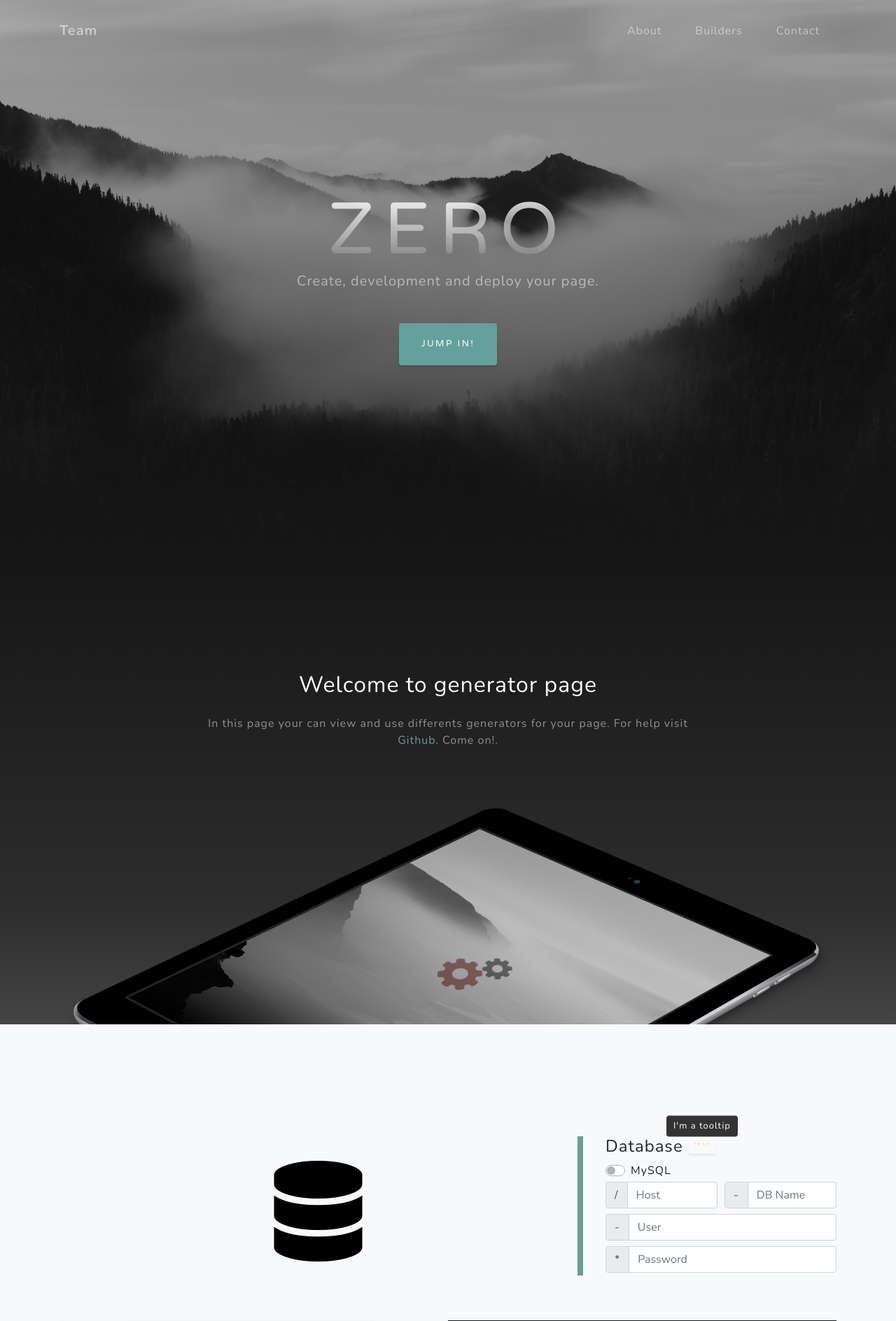
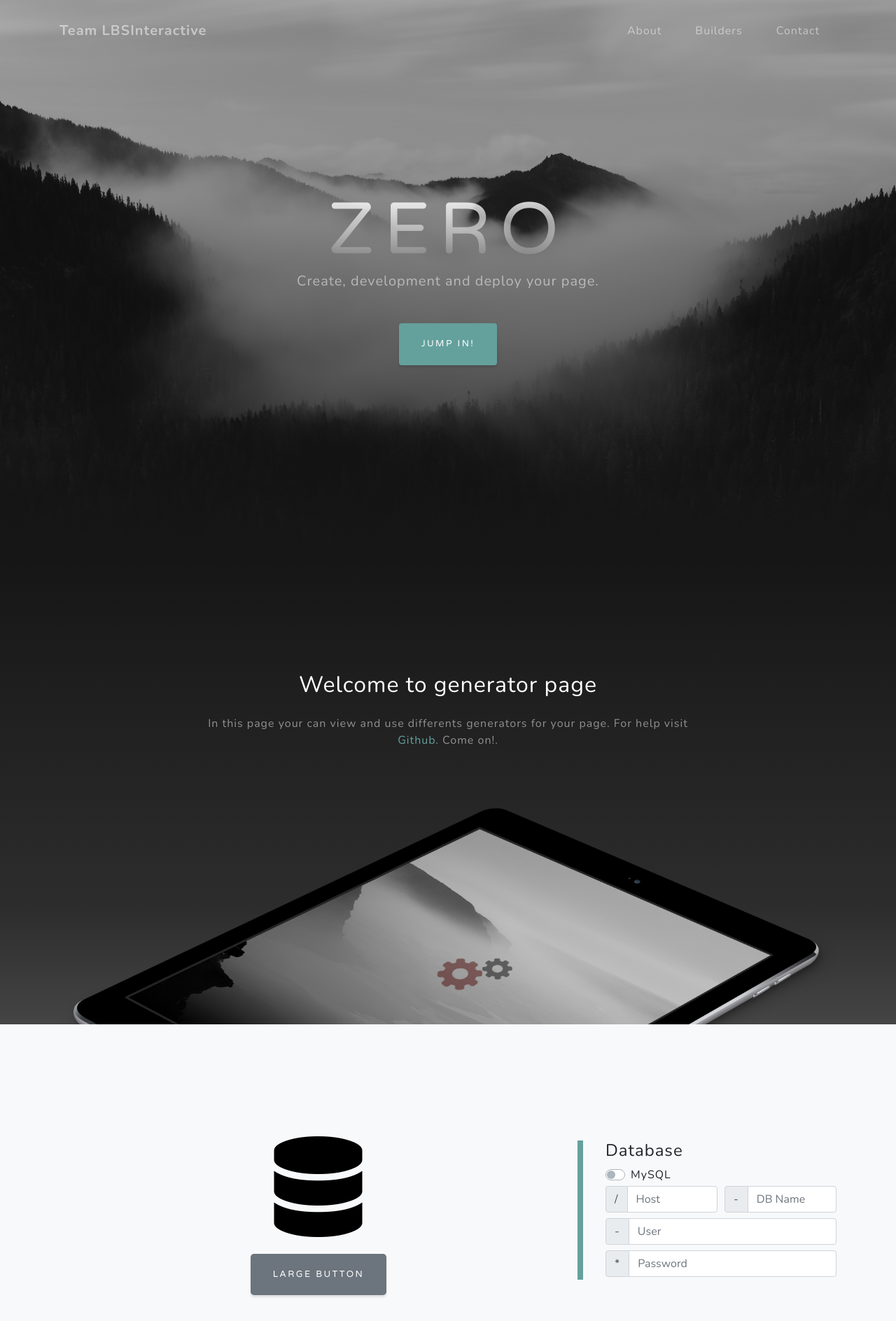
Before and after one commit to LBSInteractive/Zero, a PHP site: page /site/site_config/genoma/builder/builder.html in a window 1280 px wide. Shown: the top 1888 px of the page at 70% size. Run offline with PHP 8.4, Linux system fonts and the light colour scheme; some libraries are stand-ins or nearby versions.

Commit message:
Fix Logo
Fixed

```diff
--- a/site/site_config/genoma/builder/builder.html
+++ b/site/site_config/genoma/builder/builder.html
@@ -44,7 +44,7 @@
     <!-- Navigation -->
     <nav class="navbar navbar-expand-lg navbar-light fixed-top" id="mainNav">
         <div class="container">
-            <a class="navbar-brand js-scroll-trigger" href="#page-top">Team</a>
+            <a class="navbar-brand js-scroll-trigger" href="#page-top">Team LBSInteractive</a>
             <button class="navbar-toggler navbar-toggler-right" type="button" data-toggle="collapse"
                 data-target="#navbarResponsive" aria-controls="navbarResponsive" aria-expanded="false"
                 aria-label="Toggle navigation">
@@ -105,15 +105,14 @@
                     <center>
                         <i class="fas fa-database fa-9x dataBaseColor"
                             style="color:{{( dataBase.dataBaseColor.power ? dataBase.dataBaseColor.colorTrue : dataBase.dataBaseColor.colorFalse )}}"></i>
+                            <br>
+                            <br>
+                            <button type="button" class="btn btn-secondary btn-lg">Large button</button>
                     </center>
                 </div>
                 <div class="col-xl-4 col-lg-2">
                     <div class="featured-text text-center text-lg-left">
                         <h4>Database</h4>
-                        <button aria-describedby="tooltip" type="button" ng-disabled="!dataBase.dataBaseColor.power"
-                            ng-click="$gui.testDB()" class="btn btn-outline-warning testDB dataBaseColor" id="button"
-                            ng-class="{hoverDB: (dataBase.dataBaseColor.power && !dataBase.execution.testDB), testDBhovered: dataBase.dataBaseColor.power && !dataBase.execution.testDB}">Test</button>
-                        <div id="tooltip" role="tooltip">I'm a tooltip</div>
                         <p class="text-black-50 mb-0">
                             <div class="custom-control custom-switch">
                                 <input type="checkbox" ng-model="dataBase.mySQL.disabled" class="custom-control-input"
@@ -308,38 +307,6 @@
     <script src="/site/site_config/external/grayscale/js/grayscale.min.js"></script>
     <!-- JS UI External -->
 
-    <script>
-        const button = document.querySelector('#button');
-        const tooltip = document.querySelector('#tooltip');
-
-        // Pass the button, the tooltip, and some options, and Popper will do the
-        // magic positioning for you:
-        Popper.createPopper(button, tooltip, {
-            placement: 'top',
-        });
-
-        function show() {
-            tooltip.setAttribute('data-show', '');
-        }
-
-        function hide() {
-            tooltip.removeAttribute('data-show');
-        }
-
-        const showEvents = ['mouseenter', 'focus'];
-        const hideEvents = ['mouseleave', 'blur'];
-
-        showEvents.forEach(event => {
-            button.addEventListener(event, show);
-        });
-
-        hideEvents.forEach(event => {
-            button.addEventListener(event, hide);
-        });
-
-    </script>
-
-
 
 </body>
 
--- a/site/site_config/media/CSS/builder.css
+++ b/site/site_config/media/CSS/builder.css
@@ -65,3 +65,7 @@ div .testDBhovered {
   border-radius: 4px;
   font-size: 13px;
 }
+
+#tooltipHidden {
+  display: none;
+}
```
Also changed, not shown: README.md, package-lock.json.
